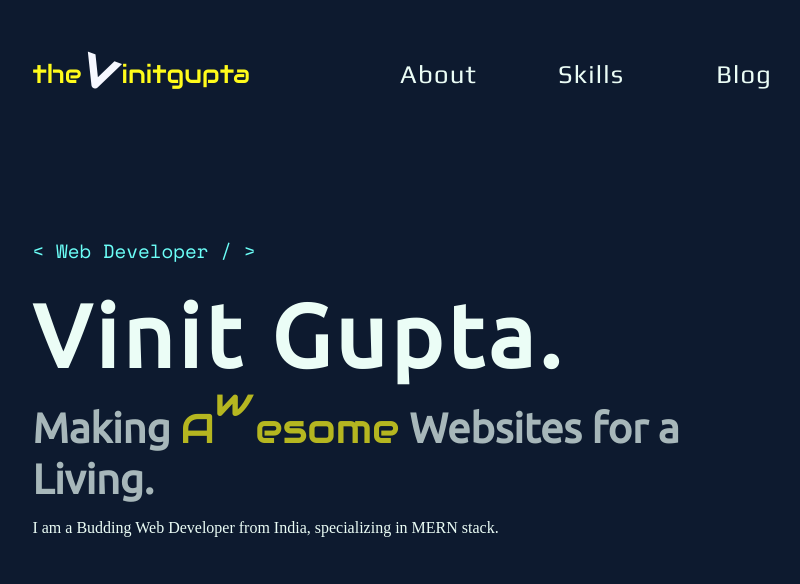
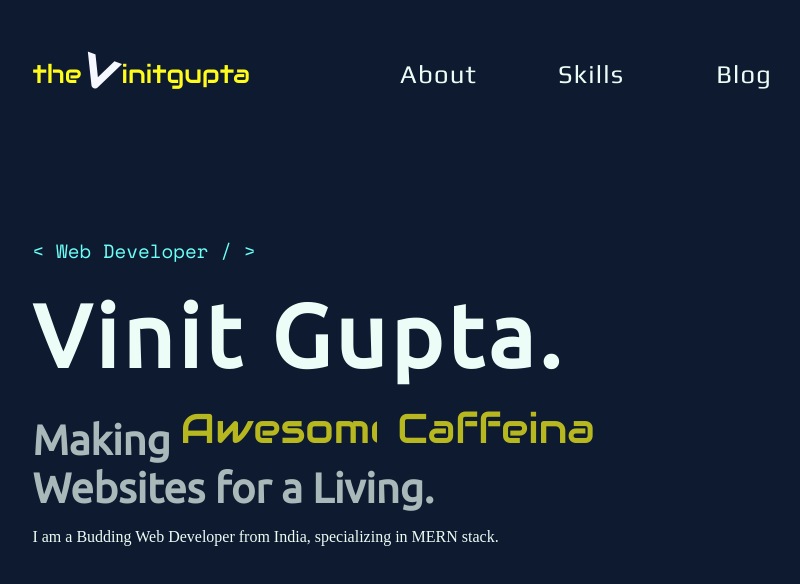
Before and after one commit to DarrickFauvel/Portfolio, a React (Create React App) app: page / in a window 1280 px wide. Shown: the top 584 px of the page, without its empty margins (198-998 px from the left). Built offline with nearby package versions, Linux system fonts and the light colour scheme.

Commit message:
add : basic typing effect to hero body

```diff
--- a/src/Components/Hero.tsx
+++ b/src/Components/Hero.tsx
@@ -1,9 +1,13 @@
 import React from 'react'
 import "../Css/Hero.css"
 import Bouncy from './Bouncy'
+import Typed from './Typed';
 
+interface Features {
+    text : Array<string>
+}
 function Hero() {
-
+    const webFeatures : Features["text"] = ["Awesome","Caffeinated"];
     return (
         <div className="Hero">
             <p className="Hero-head">&#60; Web Developer &#47; &#62;</p>
@@ -24,12 +28,10 @@ function Hero() {
             <div className="Hero-body">
                 <div className="Hero-body-header">
                     Making
-                    <span className="awesome">
-                        A
-                        <span className="w">w</span>
-                        <span className="w-space"></span>
-                        esome
-                    </span>
+                    {webFeatures.map((feature:string,index : number)=>{
+                        return <Typed word={feature}/>
+                    })}
+
                     Websites for a Living.
                 </div>
                 <div className="Hero-body-text">
--- /dev/null
+++ b/src/Components/Typed.tsx
@@ -0,0 +1,17 @@
+import React from 'react'
+import "../Css/Typed.css"
+interface Props{
+    word : string
+}
+function Typed({word} : Props) {
+    const wordArr : Array<string> = word.split("");
+    return (
+        <div className="Typed awesome">
+           {wordArr.map((letter : string,index : number)=>{
+               return <span>{letter}</span>
+           })}
+        </div>
+    )
+}
+
+export default Typed
--- a/src/Css/Hero.css
+++ b/src/Css/Hero.css
@@ -37,16 +37,6 @@
     margin: 0 10px;
     position: relative;
 }
-.w{
-    position: absolute;
-    animation: bouncing 900ms ease-in-out 800ms infinite alternate;
-}
-.w:hover{
-    animation-play-state: paused;
-}
-.w-space{
-    margin: 0 20px;
-}
 .rubber-bounce {
     animation: rubberband 800ms alternate ease-out;
 }
--- /dev/null
+++ b/src/Css/Typed.css
@@ -0,0 +1,16 @@
+.Typed {
+    display: inline-block;
+    overflow: hidden;
+    width: 0%;
+    animation: typing 2.1s steps(10,end) forwards;
+    animation-delay: 3s;
+}
+
+@keyframes typing {
+    0%{
+        width: 0;
+    }
+    100%{
+        width: 30%;
+    }
+}
```
